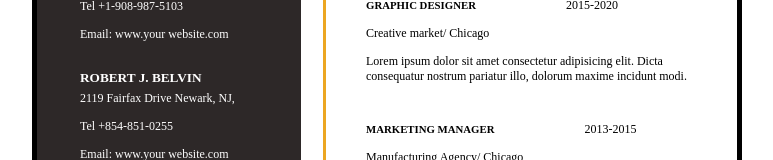
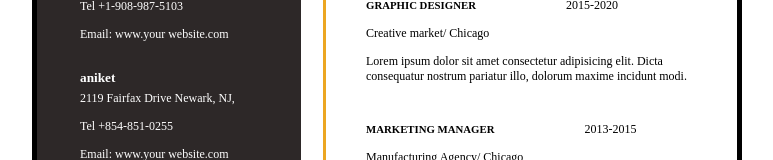
Before and after one commit to aniketbonampelliwar/aniketbonampelliwar.github.io, a plain HTML site: page index.html in a window 1280 px wide. Shown: the part 532-692 px from the top of the page, without its empty margins (253-1026 px from the left). Drawn offline with Linux system fonts and the light colour scheme.

Commit message:
change name

```diff
--- a/index.html
+++ b/index.html
@@ -29,7 +29,7 @@
                 <p>Tel +1-908-987-5103</p>
                 <p>Email: www.your website.com</p>
 
-                <h5>ROBERT J. BELVIN</h5>
+                <h5>aniket</h5>
                 <P>2119 Fairfax Drive Newark, NJ,</P>
                 <P>Tel +854-851-0255</P>
                 <p>Email: www.your website.com</p>
```
